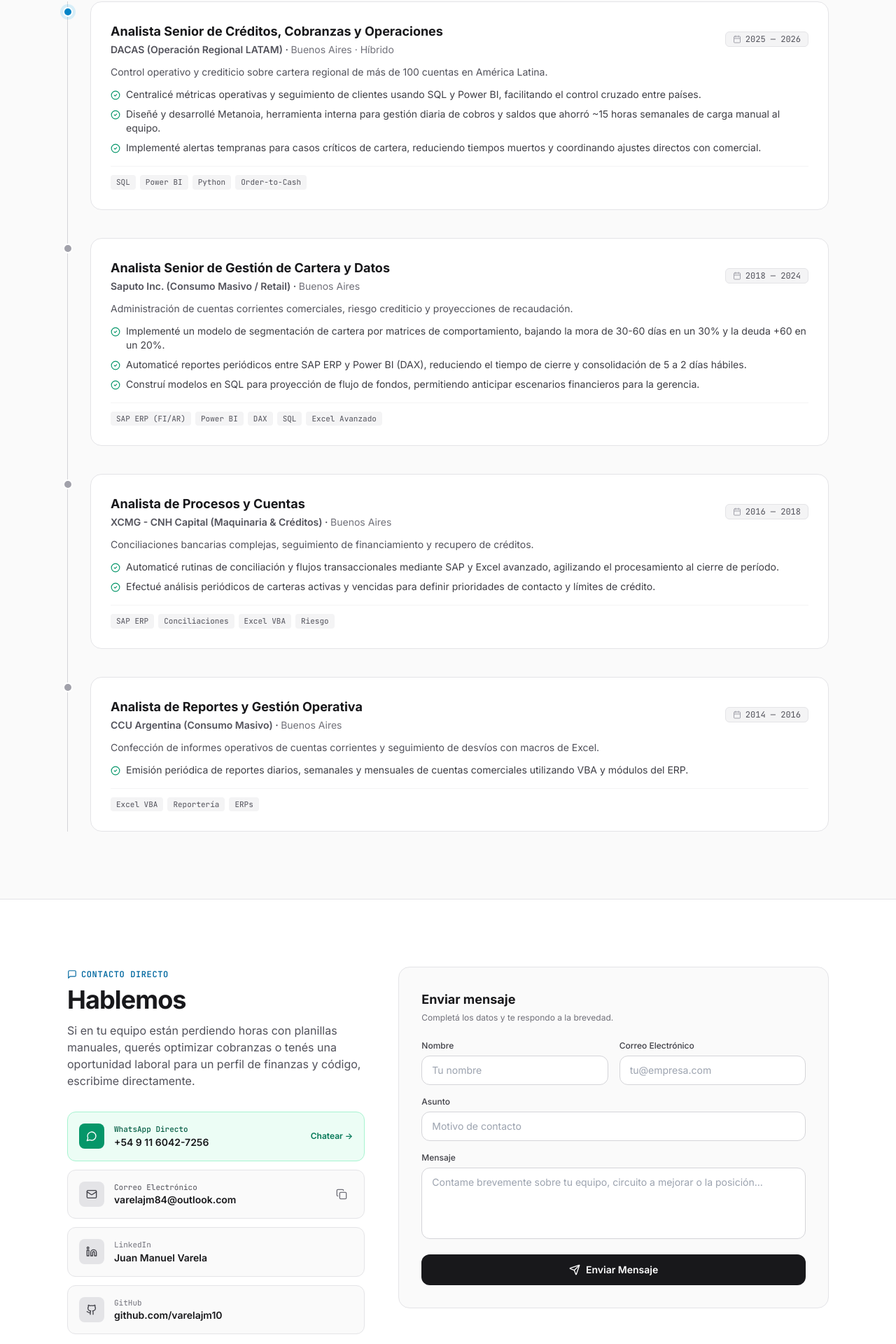
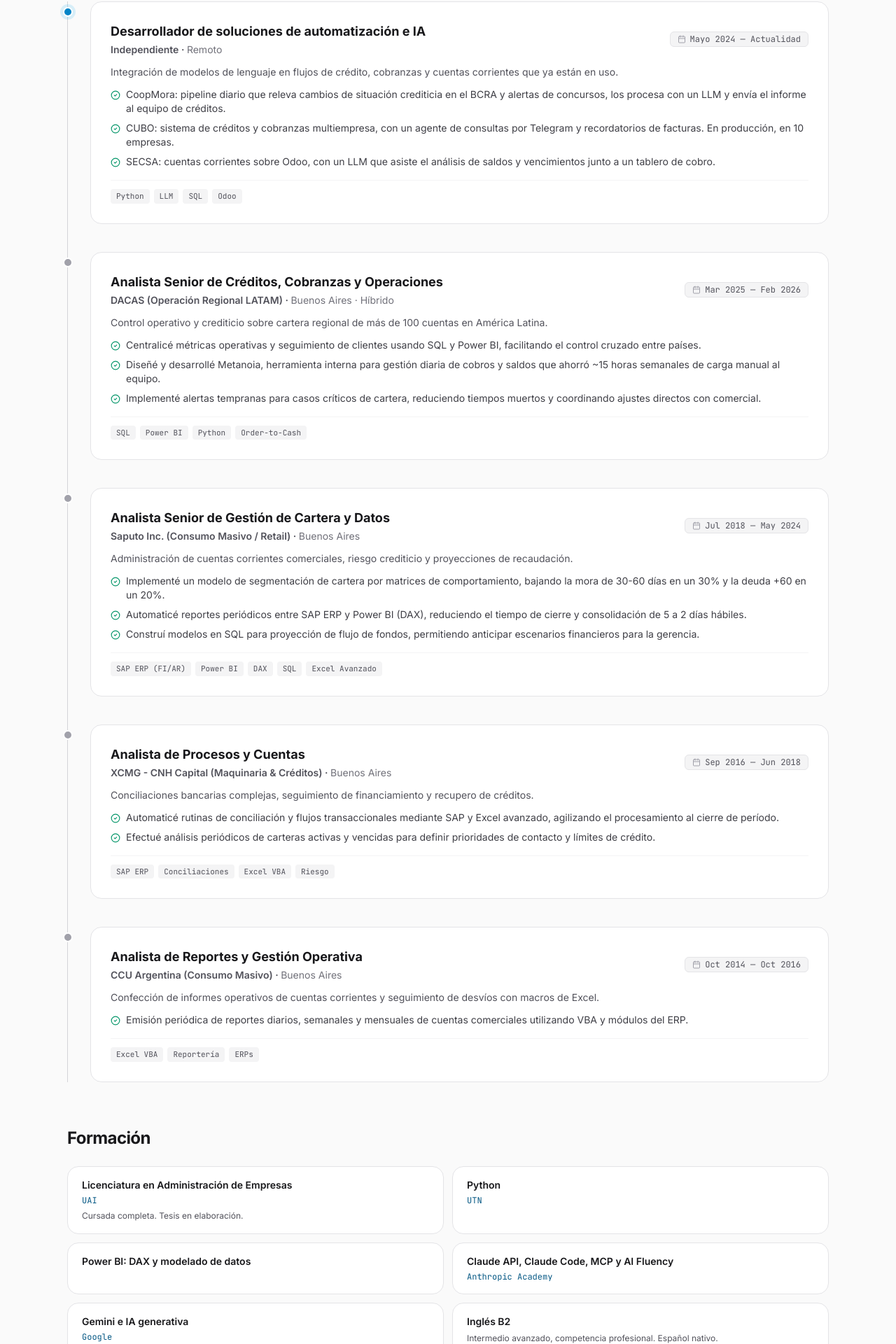
Before and after one commit to varelajm10/juan-manuel-varela-portfolio, a React (Vite) app: page / in a window 1280 px wide. Shown: the part 6210-8130 px from the top of the page at 70% size. Built offline with nearby package versions, Linux system fonts and the light colour scheme.

Commit message:
feat: publicar la formacion y el CV vigente
La trayectoria ahora abre con el trabajo independiente, cierra DACAS en febrero de 2026 y muestra la licenciatura con la tesis en elaboracion, tal como figura en el PDF que se descarga.

Co-authored-by: Cursor <cursoragent@cursor.com>

```diff
--- a/src/components/Experience.jsx
+++ b/src/components/Experience.jsx
@@ -81,6 +81,36 @@ export default function Experience({ lang }) {
             </div>
           ))}
         </div>
+
+        {t.education && (
+          <div className="mt-16">
+            <h3 className="text-xl sm:text-2xl font-bold tracking-tight text-zinc-900 dark:text-zinc-100">
+              {t.education.title}
+            </h3>
+            <ul className="mt-6 grid grid-cols-1 sm:grid-cols-2 gap-3">
+              {t.education.items.map((item) => (
+                <li
+                  key={item.name}
+                  className="rounded-2xl border border-zinc-200 dark:border-zinc-800 bg-white dark:bg-zinc-900/40 px-5 py-4"
+                >
+                  <p className="text-sm font-semibold text-zinc-900 dark:text-zinc-100">
+                    {item.name}
+                  </p>
+                  {item.place && (
+                    <p className="mt-1 text-xs font-mono text-sky-800 dark:text-sky-300">
+                      {item.place}
+                    </p>
+                  )}
+                  {item.detail && (
+                    <p className="mt-1 text-xs text-zinc-600 dark:text-zinc-400 leading-relaxed">
+                      {item.detail}
+                    </p>
+                  )}
+                </li>
+              ))}
+            </ul>
+          </div>
+        )}
       </div>
     </section>
   );
--- a/src/data/portfolioData.js
+++ b/src/data/portfolioData.js
@@ -374,9 +374,23 @@ export const content = {
         'Más de una década de gestión en consumo masivo, maquinaria y distribución de tecnología.',
       items: [
         {
+          role: 'Desarrollador de soluciones de automatización e IA',
+          company: 'Independiente',
+          period: 'Mayo 2024 — Actualidad',
+          location: 'Remoto',
+          summary:
+            'Integración de modelos de lenguaje en flujos de crédito, cobranzas y cuentas corrientes que ya están en uso.',
+          achievements: [
+            'CoopMora: pipeline diario que releva cambios de situación crediticia en el BCRA y alertas de concursos, los procesa con un LLM y envía el informe al equipo de créditos.',
+            'CUBO: sistema de créditos y cobranzas multiempresa, con un agente de consultas por Telegram y recordatorios de facturas. En producción, en 10 empresas.',
+            'SECSA: cuentas corrientes sobre Odoo, con un LLM que asiste el análisis de saldos y vencimientos junto a un tablero de cobro.',
+          ],
+          tags: ['Python', 'LLM', 'SQL', 'Odoo'],
+        },
+        {
           role: 'Analista Senior de Créditos, Cobranzas y Operaciones',
           company: 'DACAS (Operación Regional LATAM)',
-          period: '2025 — 2026',
+          period: 'Mar 2025 — Feb 2026',
           location: 'Buenos Aires · Híbrido',
           summary:
             'Control operativo y crediticio sobre cartera regional de más de 100 cuentas en América Latina.',
@@ -390,7 +404,7 @@ export const content = {
         {
           role: 'Analista Senior de Gestión de Cartera y Datos',
           company: 'Saputo Inc. (Consumo Masivo / Retail)',
-          period: '2018 — 2024',
+          period: 'Jul 2018 — May 2024',
           location: 'Buenos Aires',
           summary:
             'Administración de cuentas corrientes comerciales, riesgo crediticio y proyecciones de recaudación.',
@@ -404,7 +418,7 @@ export const content = {
         {
           role: 'Analista de Procesos y Cuentas',
           company: 'XCMG - CNH Capital (Maquinaria & Créditos)',
-          period: '2016 — 2018',
+          period: 'Sep 2016 — Jun 2018',
           location: 'Buenos Aires',
           summary:
             'Conciliaciones bancarias complejas, seguimiento de financiamiento y recupero de créditos.',
@@ -417,7 +431,7 @@ export const content = {
         {
           role: 'Analista de Reportes y Gestión Operativa',
           company: 'CCU Argentina (Consumo Masivo)',
-          period: '2014 — 2016',
+          period: 'Oct 2014 — Oct 2016',
           location: 'Buenos Aires',
           summary:
             'Confección de informes operativos de cuentas corrientes y seguimiento de desvíos con macros de Excel.',
@@ -427,6 +441,29 @@ export const content = {
           tags: ['Excel VBA', 'Reportería', 'ERPs'],
         },
       ],
+      education: {
+        title: 'Formación',
+        items: [
+          {
+            name: 'Licenciatura en Administración de Empresas',
+            place: 'UAI',
+            detail: 'Cursada completa. Tesis en elaboración.',
+          },
+          { name: 'Python', place: 'UTN', detail: '' },
+          { name: 'Power BI: DAX y modelado de datos', place: '', detail: '' },
+          {
+            name: 'Claude API, Claude Code, MCP y AI Fluency',
+            place: 'Anthropic Academy',
+            detail: '',
+          },
+          { name: 'Gemini e IA generativa', place: 'Google', detail: '' },
+          {
+            name: 'Inglés B2',
+            place: '',
+            detail: 'Intermedio avanzado, competencia profesional. Español nativo.',
+          },
+        ],
+      },
     },
     contact: {
       tag: 'Contacto Directo',
@@ -810,9 +847,23 @@ export const content = {
         'Over a decade of leadership in FMCG, heavy equipment, and technology distribution.',
       items: [
         {
+          role: 'Developer of automation and applied-AI solutions',
+          company: 'Independent',
+          period: 'May 2024 — Present',
+          location: 'Remote',
+          summary:
+            'Language models wired into credit, collections, and receivables workflows that are already in use.',
+          achievements: [
+            'CoopMora: a daily pipeline that checks BCRA credit-status changes and insolvency filings, processes them with an LLM, and sends the report to the credit team.',
+            'CUBO: a multi-company credit and collections system, with a Telegram assistant and invoice reminders. In production, across 10 companies.',
+            'SECSA: receivables on Odoo, with an LLM assisting balance and due-date analysis next to a collections board.',
+          ],
+          tags: ['Python', 'LLM', 'SQL', 'Odoo'],
+        },
+        {
           role: 'Senior Credit, Collections & Operations Analyst',
           company: 'DACAS (LATAM Regional Operation)',
-          period: '2025 — 2026',
+          period: 'Mar 2025 — Feb 2026',
           location: 'Buenos Aires · Hybrid',
           summary:
             'Operational and credit control across 100+ strategic corporate accounts in Latin America.',
@@ -826,7 +877,7 @@ export const content = {
         {
           role: 'Senior Portfolio & Data Analyst',
           company: 'Saputo Inc. (FMCG / Retail Leader)',
-          period: '2018 — 2024',
+          period: 'Jul 2018 — May 2024',
           location: 'Buenos Aires',
           summary:
             'Management of commercial receivables, credit exposure, and rolling cash flow projections.',
@@ -840,7 +891,7 @@ export const content = {
         {
           role: 'Process & Receivables Analyst',
           company: 'XCMG - CNH Capital (Machinery & Financing)',
-          period: '2016 — 2018',
+          period: 'Sep 2016 — Jun 2018',
           location: 'Buenos Aires',
           summary:
             'Complex bank reconciliations, corporate financing audits, and debt recovery.',
@@ -853,7 +904,7 @@ export const content = {
         {
           role: 'Operations & Reporting Analyst',
           company: 'CCU Argentina (Beverages & FMCG)',
-          period: '2014 — 2016',
+          period: 'Oct 2014 — Oct 2016',
           location: 'Buenos Aires',
           summary:
             'Compilation of daily/monthly receivable status reports and deviation audits with Excel macros.',
@@ -863,6 +914,29 @@ export const content = {
           tags: ['Excel VBA', 'Reporting', 'ERPs'],
         },
       ],
+      education: {
+        title: 'Education',
+        items: [
+          {
+            name: 'Bachelor’s degree in Business Administration',
+            place: 'UAI',
+            detail: 'Coursework completed. Thesis in progress.',
+          },
+          { name: 'Python', place: 'UTN', detail: '' },
+          { name: 'Power BI: DAX and data modeling', place: '', detail: '' },
+          {
+            name: 'Claude API, Claude Code, MCP, and AI Fluency',
+            place: 'Anthropic Academy',
+            detail: '',
+          },
+          { name: 'Gemini and generative AI', place: 'Google', detail: '' },
+          {
+            name: 'English B2',
+            place: '',
+            detail: 'Upper intermediate, professional working proficiency. Spanish native.',
+          },
+        ],
+      },
     },
     contact: {
       tag: 'Direct Contact',
```
Also changed, not shown: 1 other file (tests, documents, lock files or other folders).
